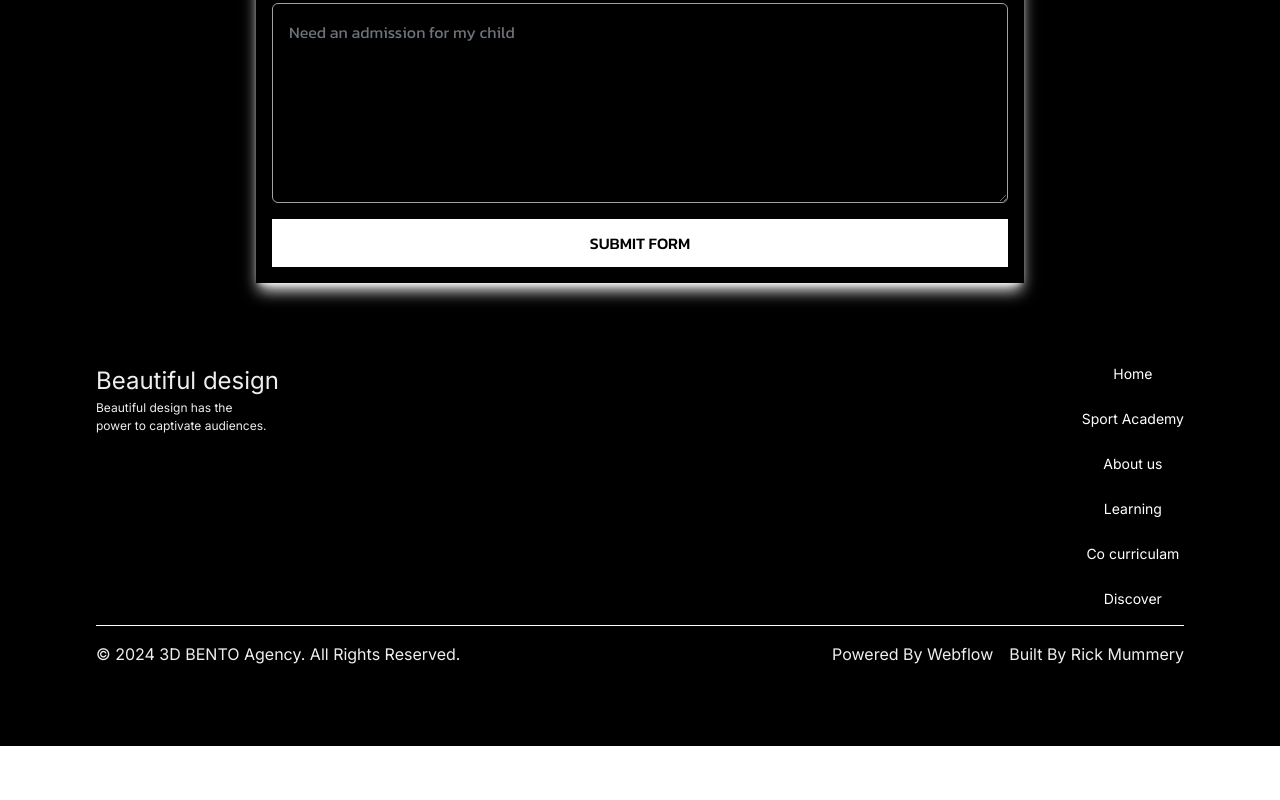
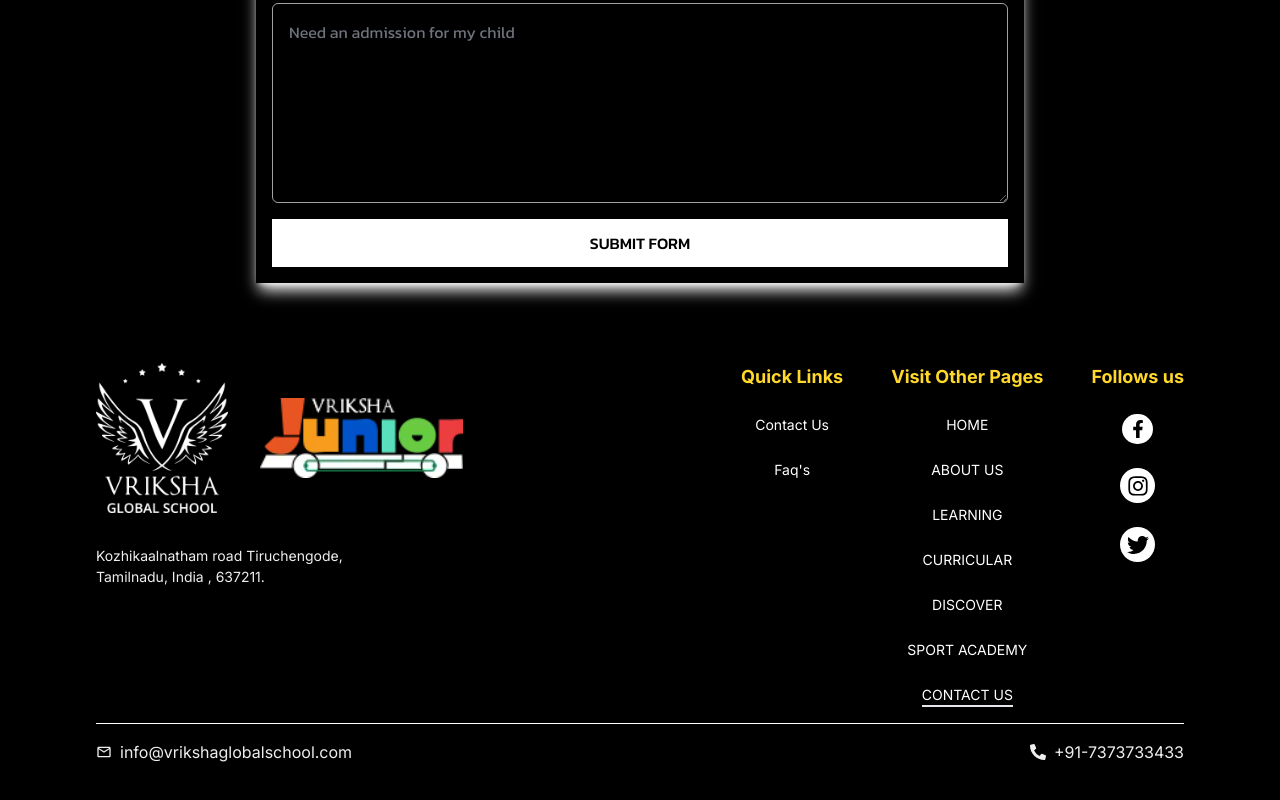
Before and after one commit to Balaji-Pachairaj/vrikshaschool2, a React (Vite) app in the folder frontend/: page /contact in a window 1280 px wide. Shown: the part 863-1663 px from the top of the page. Before the commit the page ends 1609 px from the top, so only its background shows below. Built offline with nearby package versions, Linux system fonts and the light colour scheme.

Commit message:
feat : complete footer section

```diff
--- a/frontend/src/App.jsx
+++ b/frontend/src/App.jsx
@@ -27,7 +27,6 @@ import Admission from "./pages/Admission/Admission";
 
 import Cards from "./curricular/Cards";
 
-
 const router = createBrowserRouter([
   {
     path: "/",
@@ -42,6 +41,7 @@ const router = createBrowserRouter([
 
     element: (
       <>
+        <div className="w-full h-[0.1px]" id="start"></div>
         <NavBar />
         <div className="w-full bg-black h-[0.1px]" id="overview"></div>
         <Overview />
@@ -55,6 +55,7 @@ const router = createBrowserRouter([
         <Partners />
         <div className="w-full bg-black h-[0.1vh]" id="cta"></div>
         <CTA />
+        <FooterSection />
       </>
     ),
   },
@@ -66,6 +67,7 @@ const router = createBrowserRouter([
     path: "/curricular",
     element: (
       <>
+        <div className="w-full h-[0.1px]" id="start"></div>
         <NavBar />
         <div className="w-full h-[0.1px] " id={"overview"}></div>
         <Cooverview />
@@ -74,7 +76,7 @@ const router = createBrowserRouter([
 
         <div className="w-full h-[0.1px] " id={"sports"}></div>
         <Sports />
-
+        <FooterSection />
       </>
     ),
   },
@@ -82,6 +84,7 @@ const router = createBrowserRouter([
     path: "/discover",
     element: (
       <>
+        <div className="w-full h-[0.1px]" id="start"></div>
         <NavBar />
         <div className="w-full h-[0.1px] bg-black " id={"overview"}></div>
         <Doverview />
@@ -89,7 +92,7 @@ const router = createBrowserRouter([
         <Mess />
         <div className="w-full h-[10vh] bg-black " id={"content"}></div>
         <Content />
-
+        <FooterSection />
       </>
     ),
   },
@@ -101,12 +104,15 @@ const router = createBrowserRouter([
   { path: "/contact", element: <ContactUs /> },
 
   {
-    path: "/sports", element: (
+    path: "/sports",
+    element: (
       <>
-      <Sports />,
-      <Cards />
+        <div className="w-full h-[0.1px]" id="start"></div>
+        <Sports />,
+        <Cards />
+        <FooterSection />
       </>
-    )
+    ),
   },
 ]);
 
@@ -114,7 +120,6 @@ function App() {
   return (
     <>
       <RouterProvider router={router} />
-      <FooterSection />
     </>
   );
 }
--- a/frontend/src/pages/Admission/Admission.jsx
+++ b/frontend/src/pages/Admission/Admission.jsx
@@ -1,11 +1,14 @@
 import React from "react";
 import NavBar from "../NavBar";
+import FooterSection from "../FooterSection";
 
 const Admission = () => {
   return (
     <>
+      <div className="w-full h-[0.1px]" id="start"></div>
       <NavBar />
       <div className=" w-full min-h-screen bg-black"></div>
+      <FooterSection />
     </>
   );
 };
--- a/frontend/src/pages/ContactUs.jsx
+++ b/frontend/src/pages/ContactUs.jsx
@@ -1,9 +1,11 @@
 import React from "react";
 import NavBar from "./NavBar";
+import FooterSection from "./FooterSection";
 
 const ContactUs = () => {
   return (
     <>
+      <div className="w-full h-[0.1px]" id="start"></div>
       <NavBar />
       <div className=" w-full min-h-screen bg-black" id="contact">
         <div className=" w-full md:h-[80vh] h-[30vh] flex flex-col md:justify-center justify-end items-center md:pb-[0px] pb-[5vh]">
@@ -92,6 +94,7 @@ const ContactUs = () => {
           </div>
         </div>
       </div>
+      <FooterSection />
     </>
   );
 };
--- a/frontend/src/pages/FooterSection.jsx
+++ b/frontend/src/pages/FooterSection.jsx
@@ -1,4 +1,14 @@
 import React from "react";
+import { FaPhoneAlt } from "react-icons/fa";
+import { MdOutlineEmail } from "react-icons/md";
+import { FaFacebookF } from "react-icons/fa";
+import { FaInstagram } from "react-icons/fa6";
+import { FaTwitter } from "react-icons/fa";
+
+import logo from "../assets/footer/vrikshalogo.webp";
+import juniorlogo from "../assets/footer/junior.webp";
+import { NavLink } from "react-router-dom";
+import { NavBarLinks } from "./NavBar";
 
 const FooterSection = () => {
   return (
@@ -10,46 +20,87 @@ const FooterSection = () => {
         {/* ------------------------------------- */}
         <div className=" w-[85vw] h-fit flex flex-col md:gap-[1rem] gap-[2rem] ">
           {/* ------------------------------------- */}
-          <div className="w-full h-fit flex md:flex-row flex-col gap-y-[1.5rem] justify-between md:items-start items-center">
+          <div className="w-full h-fit flex md:flex-row flex-wrap flex-col gap-y-[1.5rem] justify-between md:items-start items-center">
             {/* ------------------------------------- */}
-            <div>
-              <h1 className=" text-[24px] font-inter text-[#eee]">
-                Beautiful design
-              </h1>
-              <h1 className=" text-[12px] font-inter text-[#eee]">
-                Beautiful design has the <br /> power to captivate audiences.
+            <div className=" flex flex-col gap-[2rem]">
+              <div className=" w-full h-fit flex md:flex-row gap-[2rem] flex-col items-center ">
+                <img className=" w-fit h-[150px] object-contain" src={logo} />
+                <img
+                  className=" w-fit h-[80px] object-contain"
+                  src={juniorlogo}
+                />
+              </div>
+
+              <h1 className=" text-[14px] font-inter text-[#eee]">
+                Kozhikaalnatham road Tiruchengode,
+                <br />
+                Tamilnadu, India , 637211.
               </h1>
             </div>
             {/* ------------------------ */}
-            <div className=" w-fit h-fit flex flex-col items-center gap-[1.5rem]">
-              <p className=" text-[14px]  font-inter text-white">Home</p>
-              <p className=" text-[14px]  font-inter text-white">
-                Sport Academy
-              </p>
-              <p className=" text-[14px]  font-inter text-white">About us</p>
-              <p className=" text-[14px]  font-inter text-white">Learning</p>
-              <p className=" text-[14px]  font-inter text-white">
-                Co curriculam
-              </p>
-              <p className=" text-[14px]  font-inter text-white">Discover</p>
+            <div className=" w-fit h-fit flex md:flex-row flex-col md:items-start items-center gap-[3rem] ">
+              <div className=" w-fit h-fit flex flex-col items-center gap-[1.5rem]">
+                <h1 className=" text-[18px]  font-inter font-bold text-[#ffd82b]">
+                  Quick Links
+                </h1>
+                <p className=" text-[14px]  font-inter text-white">
+                  Contact Us
+                </p>
+                <p className=" text-[14px]  font-inter text-white">Faq's</p>
+              </div>
+              <div className=" w-fit h-fit flex flex-col items-center gap-[1.5rem]">
+                <h1 className=" text-[18px]  font-inter font-bold text-[#ffd82b]">
+                  Visit Other Pages
+                </h1>
+                {NavBarLinks?.map((item) => {
+                  return (
+                    <NavLink
+                      to={item?.to}
+                      className={({ isActive }) => {
+                        return `text-[14px] ${
+                          isActive ? " border-b-2 " : ""
+                        } hover:-translate-y-[2px] duration-100 uppercase  font-inter text-white`;
+                      }}
+                    >
+                      {item?.title}
+                    </NavLink>
+                  );
+                })}
+              </div>
+              <div className=" w-fit h-fit flex flex-col items-center gap-[1.5rem]">
+                <h1 className=" text-[18px]  font-bold font-inter text-[#ffd82b]">
+                  Follows us
+                </h1>
+                <button className=" rounded-[50%] p-[0.4rem] bg-white text-[14px]  font-inter text-white">
+                  <FaFacebookF size={18} color={"black"} />
+                </button>
+                <button className=" rounded-[50%] p-[0.4rem] bg-white text-[14px]  font-inter text-white">
+                  <FaInstagram size={22} color={"black"} />
+                </button>
+                <button className=" rounded-[50%] p-[0.4rem] bg-white text-[14px]  font-inter text-white">
+                  <FaTwitter size={22} color={"black"} />
+                </button>
+              </div>
             </div>
           </div>
           {/* ------------------------ */}
           <div className=" w-full h-[1px] bg-white"></div>
           {/* ------------------------ */}
           {/* ------------------------ */}
-          <div className=" w-full h-fit flex flex-row flex-wrap md:justify-between justify-center gap-y-[1.5rem]">
-            <h3 className="  md:text-[16px] text-[12px] font-inter text-[#eee]">
-              © 2024 3D BENTO Agency. All Rights Reserved.
+          <div className=" w-full h-fit flex flex-row flex-wrap justify-between    gap-y-[1.5rem]">
+            <h3 className="  md:text-[16px] text-[12px] font-inter text-[#eee] flex flex-row items-center gap-[0.5rem]">
+              <MdOutlineEmail />
+              info@vrikshaglobalschool.com
             </h3>
 
             <div className=" flex gap-[1rem] ">
-              <h3 className="  md:text-[16px] text-[12px] font-inter text-[#eee]">
-                Powered By Webflow
+              <h3 className="  md:text-[16px] text-[12px] font-inter text-[#eee] flex flex-row items-center gap-[0.5rem]">
+                <FaPhoneAlt />
+                +91-7373733433
               </h3>
-              <h3 className="  md:text-[16px] text-[12px] font-inter text-[#eee]">
+              {/* <h3 className="  md:text-[16px] text-[12px] font-inter text-[#eee]">
                 Built By Rick Mummery
-              </h3>
+              </h3> */}
             </div>
           </div>
           {/* ------------------------ */}
--- a/frontend/src/pages/Home.jsx
+++ b/frontend/src/pages/Home.jsx
@@ -18,6 +18,7 @@ const Home = () => {
 
   return (
     <div className="min-h-screen bg-black ">
+      <div className="w-full h-[0.1px]" id="start"></div>
       <NavBar />
       <HeroAndVisionSection />
 
@@ -34,6 +35,7 @@ const Home = () => {
       <div className=" w-full h-[10vh]" id={"partners"}></div>
       <Partners />
       <CTA />
+      <FooterSection />
     </div>
   );
 };
--- a/frontend/src/pages/Learning/Facilities.jsx
+++ b/frontend/src/pages/Learning/Facilities.jsx
@@ -22,7 +22,7 @@ const TextComponent = ({
       }}
     >
       {/* <span className=" w-[10px] h-[10px] rounded-[50%] bg-gray-300 mt-[1.5rem]"></span> */}
-      <h1 className=" cursor-pointer text-[4vw] text-gray-300 font-[600] hover:translate-x-[7%] hover:text-white  duration-500">
+      <h1 className=" cursor-pointer text-[4vw] text-gray-600 font-[600] hover:translate-x-[2rem] hover:text-white   duration-500">
         {text}
       </h1>
     </li>
--- a/frontend/src/pages/Learning/Learning.jsx
+++ b/frontend/src/pages/Learning/Learning.jsx
@@ -7,10 +7,12 @@ import { useMediaQuery } from "react-responsive";
 import Overview from "./Overview";
 import FacilitiesSection from "./FacilitiesSection";
 import NavBar from "../NavBar";
+import FooterSection from "../FooterSection";
 
 const Learning = () => {
   return (
     <div className="w-full bg-black  ">
+        <div className="w-full h-[0.1px]" id="start"></div>
       <NavBar />
       <div className=" w-full h-[0.1px]" id="overview"></div>
       <Overview />
@@ -23,6 +25,7 @@ const Learning = () => {
 
       <div className=" w-full h-[0.1px]" id="lead"></div>
       <LeadCurriculam />
+      <FooterSection />
     </div>
   );
 };
--- a/frontend/src/pages/NavBar.jsx
+++ b/frontend/src/pages/NavBar.jsx
@@ -5,10 +5,10 @@ import { TbTriangleInvertedFilled } from "react-icons/tb";
 import { RxHamburgerMenu } from "react-icons/rx";
 import { motion, useAnimation } from "framer-motion";
 
-const NavBarLinks = [
+export const NavBarLinks = [
   {
     title: "Home",
-    to: "/",
+    to: "/?section=start",
     sections: [
       { title: "Hero", to: "/?section=hero" },
       { title: "Our vision", to: "/?section=visionandmission" },
@@ -22,7 +22,7 @@ const NavBarLinks = [
   },
   {
     title: "About us",
-    to: "/aboutus",
+    to: "/aboutus?section=start",
     sections: [
       { title: "overview", to: "/aboutus?section=overview" },
       { title: "Vision and mission", to: "/aboutus?section=mission" },
@@ -34,29 +34,29 @@ const NavBarLinks = [
   },
   {
     title: "Learning",
-    to: "/learning",
+    to: "/learning?section=start",
     sections: [
-      { title: "overview", to: "/aboutus?section=overview" },
-      { title: "our facilities", to: "/aboutus?section=facilities" },
+      { title: "overview", to: "/learning?section=overview" },
+      { title: "our facilities", to: "/learning?section=facilities" },
       {
         title: "Primary, Seconday & High School",
-        to: "/aboutus?section=primaryschool",
+        to: "/learning?section=primaryschool",
       },
-      { title: "LEAD Curriculum", to: "/aboutus?section=lead" },
+      { title: "LEAD Curriculum", to: "/learning?section=lead" },
     ],
   },
   {
     title: "curricular",
-    to: "/curricular",
+    to: "/curricular?section=start",
     sections: [
-      { title: "overview", to: "/aboutus?section=overview" },
-      { title: "curricular", to: "/aboutus?section=co" },
-      { title: "sports", to: "/aboutus?section=sports" },
+      { title: "overview", to: "/curricular?section=overview" },
+      { title: "curricular", to: "/curricular?section=co" },
+      { title: "sports", to: "/curricular?section=sports" },
     ],
   },
   {
     title: "discover",
-    to: "/discover",
+    to: "/discover?section=start",
     sections: [
       { title: "overview", to: "/discover?section=overview" },
       { title: "mess and menu", to: "/discover?section=mess" },
@@ -65,7 +65,7 @@ const NavBarLinks = [
   },
   {
     title: "sport academy",
-    to: "/sportacademy",
+    to: "/sportacademy?section=start",
     sections: [
       { title: "hero", to: "/sportacademy?section=hero" },
       { title: "aboutus", to: "/sportacademy?section=aboutus" },
@@ -79,7 +79,7 @@ const NavBarLinks = [
   },
   {
     title: "contact us",
-    to: "/contact",
+    to: "/contact?section=start",
     sections: [],
   },
 ];
--- a/frontend/src/pages/SportAcademy/SportAcademy.jsx
+++ b/frontend/src/pages/SportAcademy/SportAcademy.jsx
@@ -12,11 +12,13 @@ import SportAcademyStoryMobile from "./SportAcademyStoryMobile";
 import SportAcademyMemberShip from "./SportAcademyMemberShip";
 import SportAcademyFAQ from "./SportAcademyFAQ";
 import NavBar from "../NavBar";
+import FooterSection from "../FooterSection";
 
 const SportAcademy = () => {
   const isMobile = useMediaQuery({ maxWidth: 767 });
   return (
     <div className=" w-full min-h-screen bg-black ">
+      <div className="w-full h-[0.1px]" id="start"></div>
       <NavBar />
       <div className=" w-full h-[0.1px] " id="hero"></div>
       <SportAcademyHero />
@@ -36,6 +38,7 @@ const SportAcademy = () => {
       <SportAcademyMemberShip />
       <div className=" w-full h-[10vh] " id="faqs"></div>
       <SportAcademyFAQ />
+      <FooterSection />
     </div>
   );
 };
```
Also changed, not shown: frontend/src/assets/footer/junior.webp (added), frontend/src/assets/footer/vrikshalogo.webp (added).
